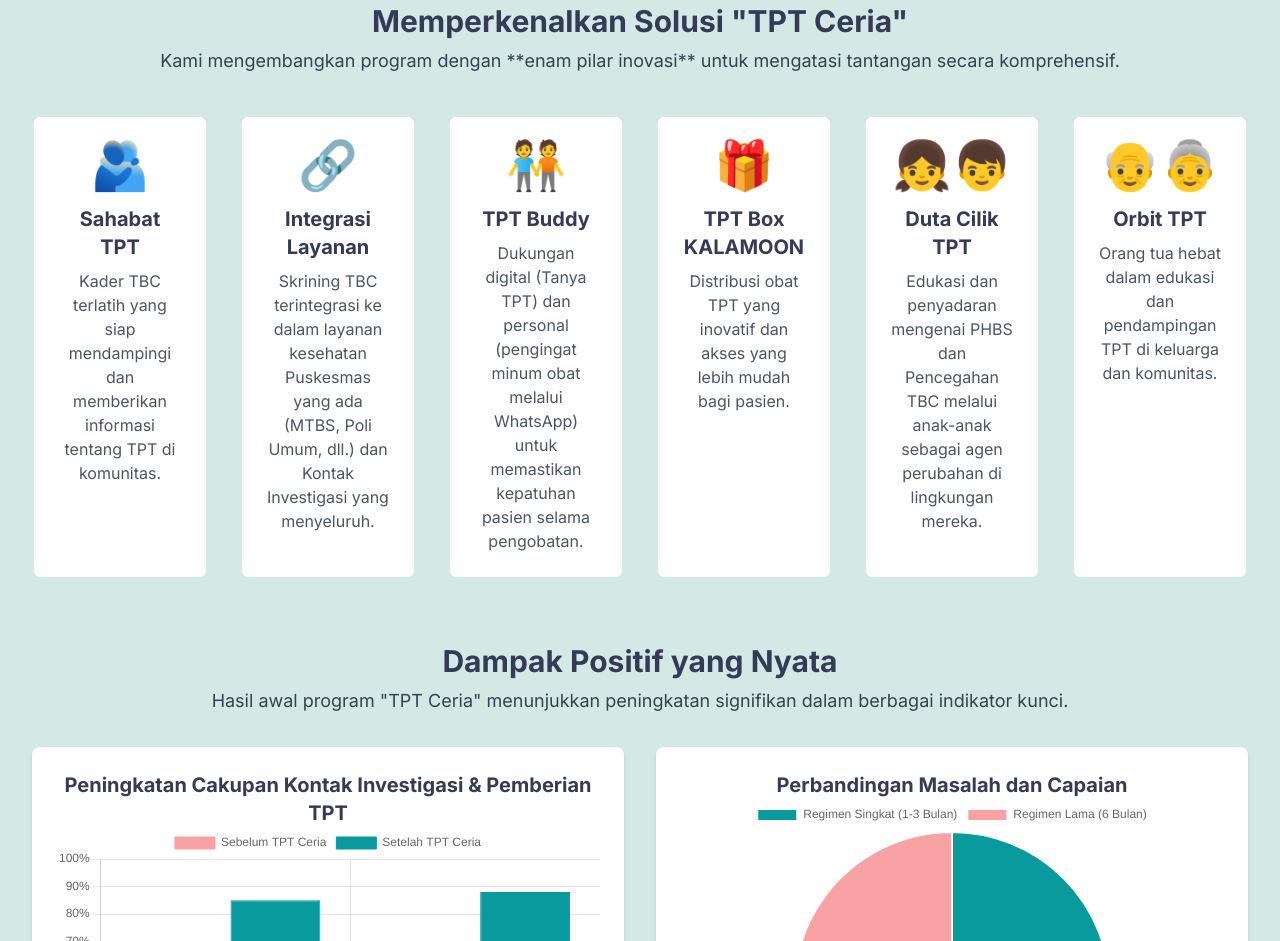
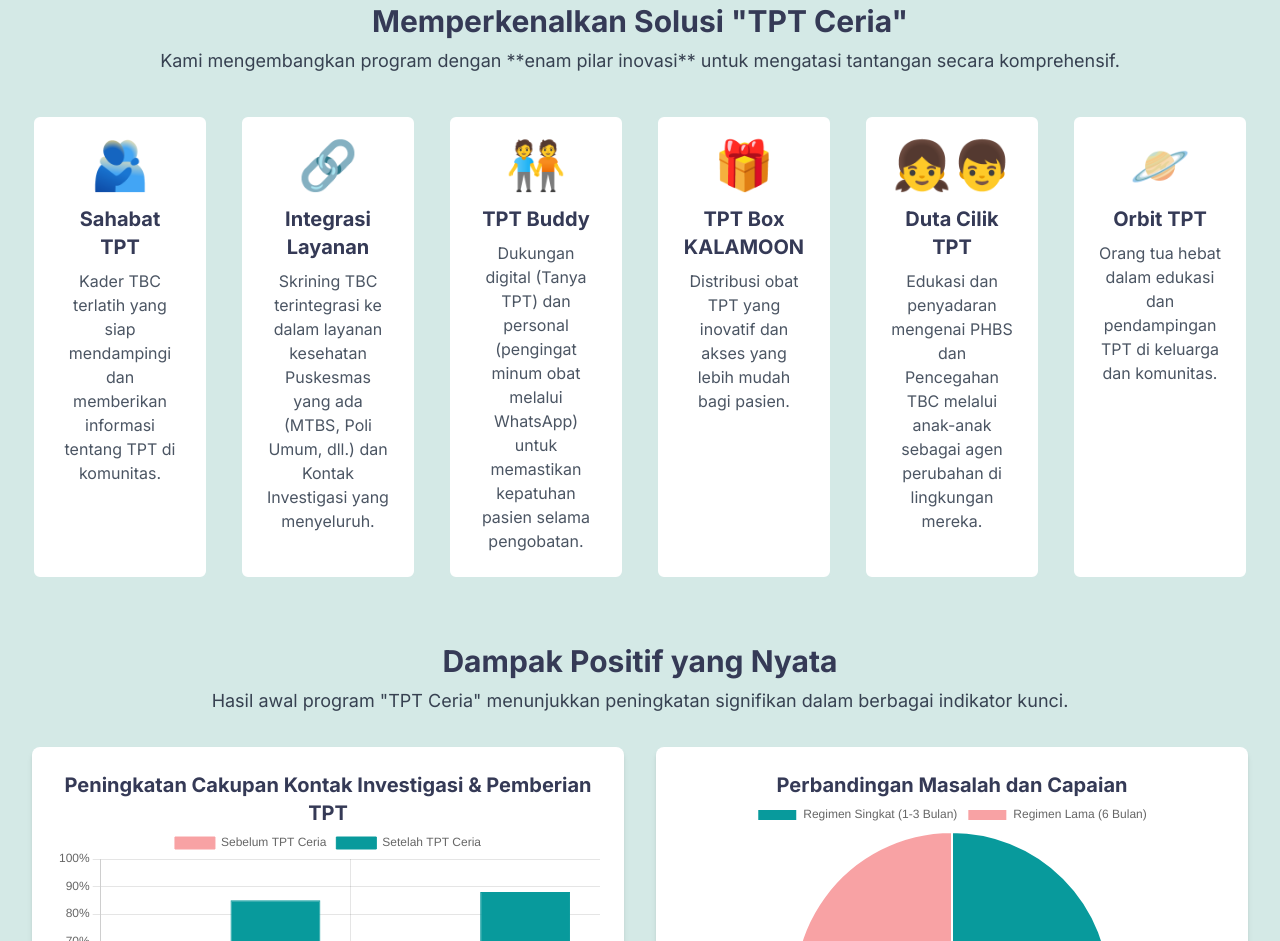
Before and after one commit to uswa-asa/TPT-CERIA-Infografis1, a plain HTML site: page index.html in a window 1280 px wide. Shown: the part 801-1742 px from the top of the page. Drawn offline with nearby package versions, Linux system fonts and the light colour scheme.

Commit message:
Update index.html

```diff
--- a/index.html
+++ b/index.html
@@ -127,9 +127,9 @@
                     <p class="text-gray-600 mt-2">Edukasi dan penyadaran mengenai PHBS dan Pencegahan TBC melalui anak-anak sebagai agen perubahan di lingkungan mereka.</p>
                 </div>
 
-                <!-- Pilar 6: Orbit TPT (Baru) -->
+                <!-- Pilar 6: Orbit TPT -->
                 <div class="flowchart-step rounded-lg p-6">
-                    <div class="text-5xl mb-4">👴👵</div>
+                    <div class="text-5xl mb-4">🪐</div>
                     <h3 class="text-xl font-bold text-[#353A56]">Orbit TPT</h3>
                     <p class="text-gray-600 mt-2">Orang tua hebat dalam edukasi dan pendampingan TPT di keluarga dan komunitas.</p>
                 </div>
```
